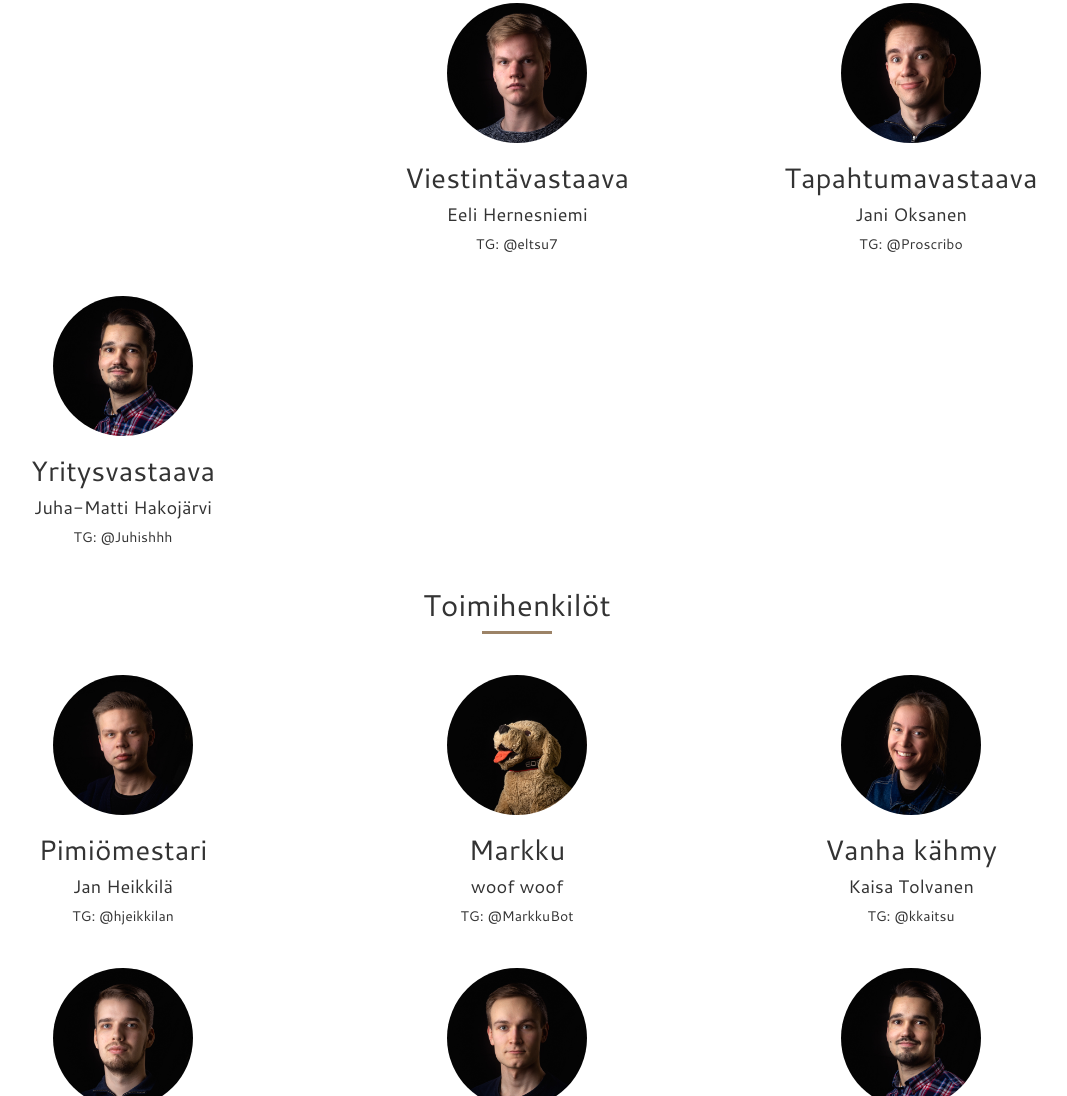
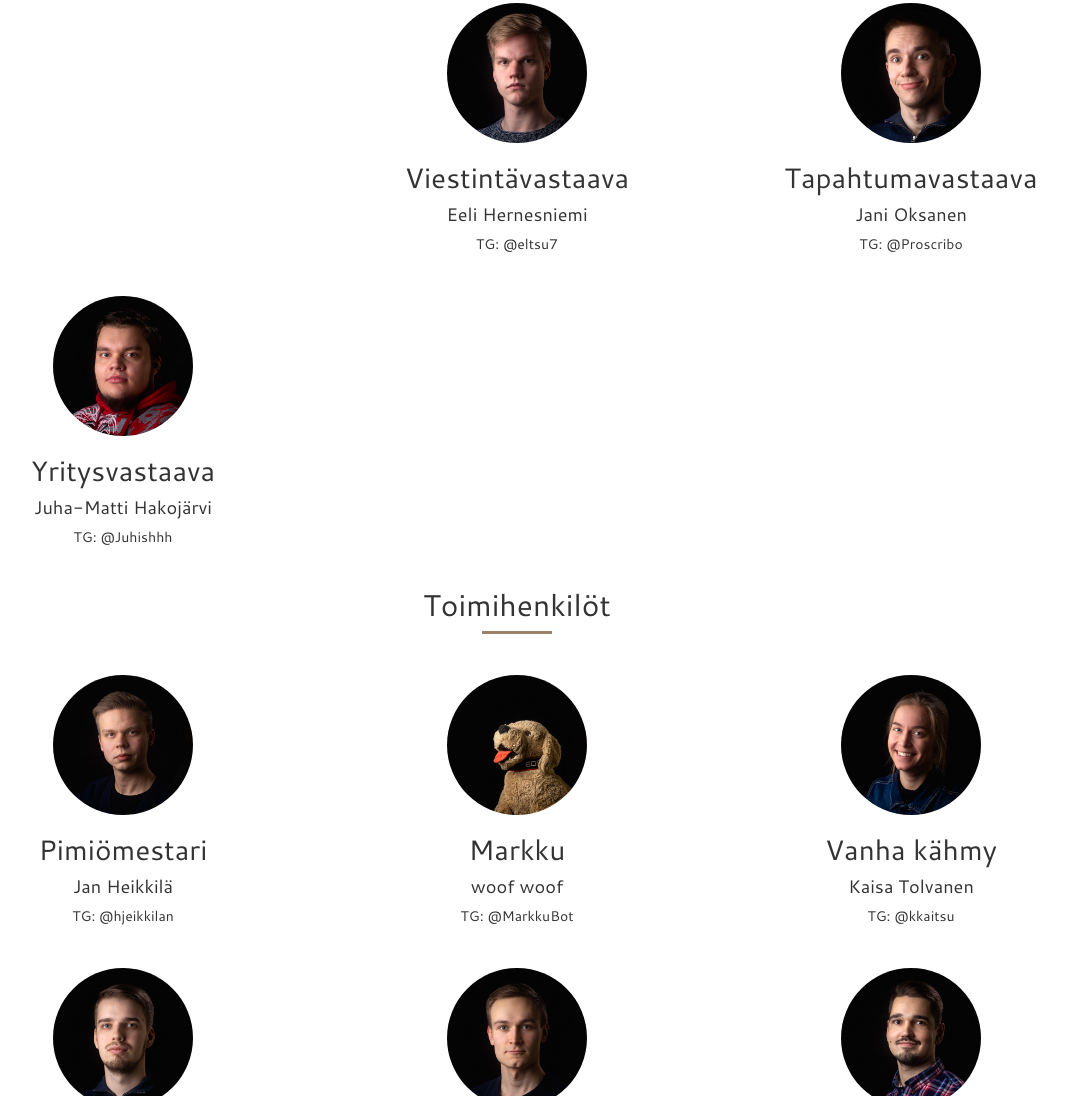
Before and after one commit to TT-kamerat/ttkamerat.fi, a Gatsby site: page / in a window 1280 px wide. Shown: the part 4264-5360 px from the top of the page, without its empty margins (123-1190 px from the left). Built offline with nearby package versions, Linux system fonts and the light colour scheme; Gatsby itself is replaced by a stand-in of ours.

Commit message:
Juhiksen kuva

```diff
--- a/src/components/sections/BoardSection.js
+++ b/src/components/sections/BoardSection.js
@@ -13,7 +13,7 @@ import aaro from '../../images/board/Aaro.jpg';
 import jan from '../../images/board/Jan.jpg';
 import jani from '../../images/board/Jani.jpg';
 import markku from '../../images/board/Markku.jpg';
-
+import juhis from '../../images/board/Juha_Matti.jpg';
 import gdpr from '../../files/jasenrekisteriseloste.pdf';
 
 import language from '../../languages';
@@ -130,7 +130,7 @@ class BoardSection extends Component {
       },
       {
         id: 'juhis',
-        img: lauri,
+        img: juhis,
         name: 'Juha-Matti Hakojärvi',
         nick: 'Juhishhh',
         title: {
```
